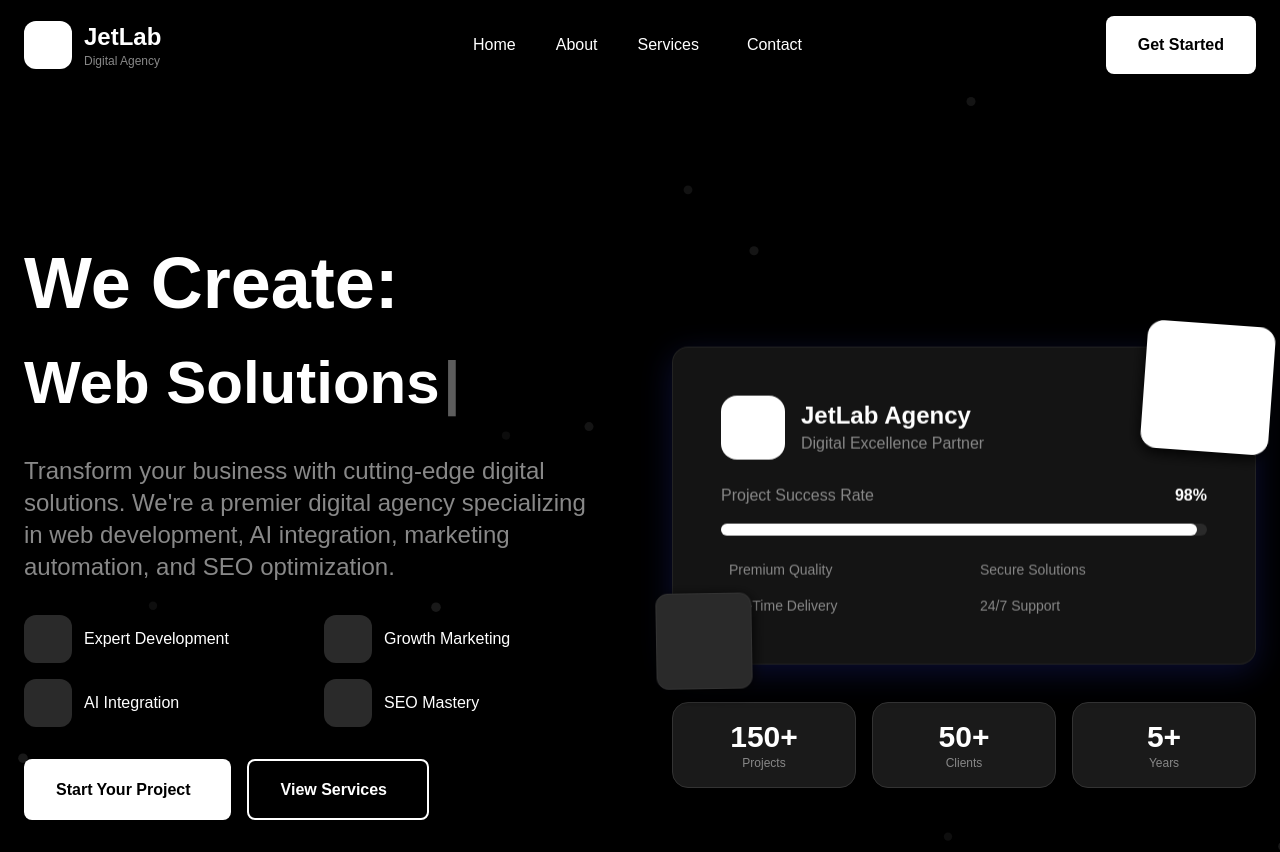
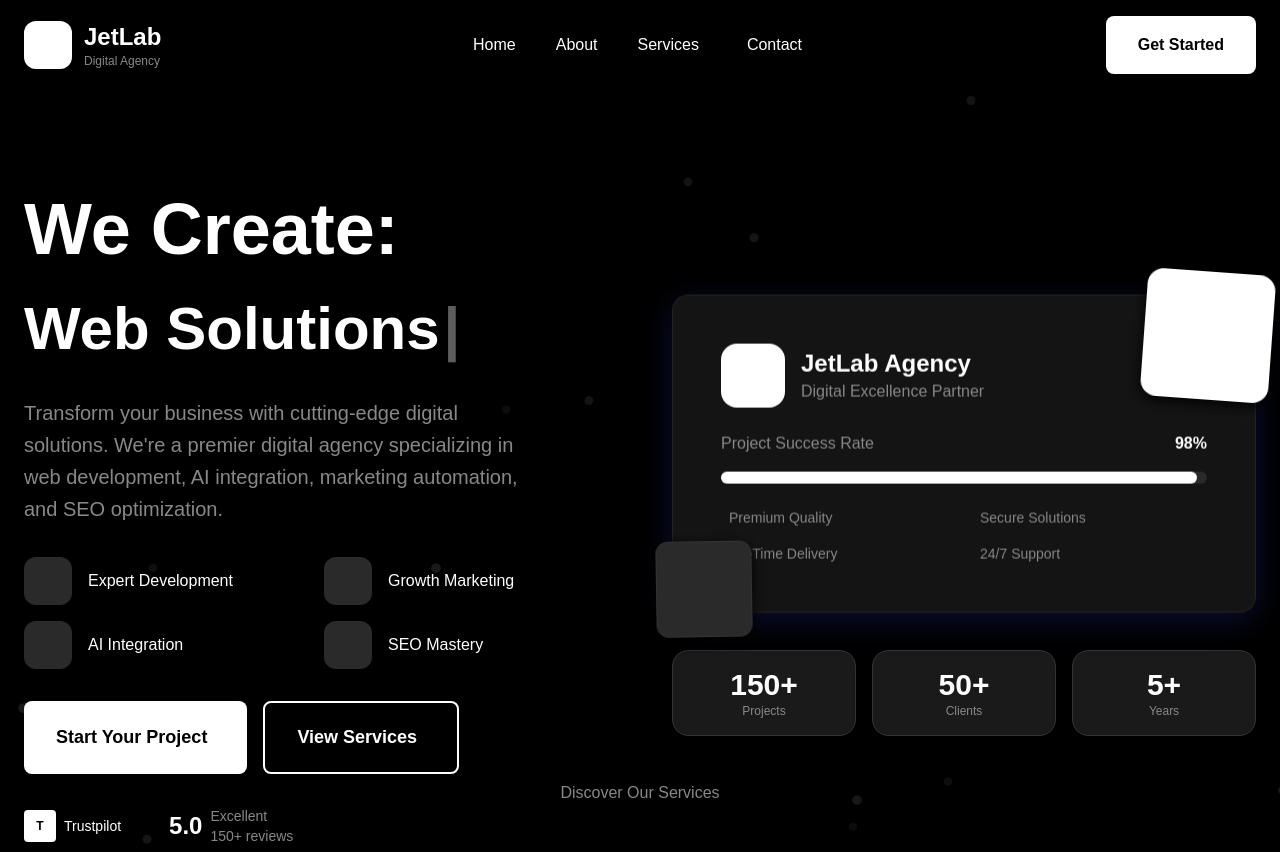
Before and after one commit to configfig/jetlab-frontend, a React (Create React App) app: page / in a window 1280 px wide. Shown: the top 852 px of the page. Built offline with nearby package versions, Linux system fonts and the light colour scheme.

Commit message:
Quick update

```diff
--- a/src/components/Hero.jsx
+++ b/src/components/Hero.jsx
@@ -84,7 +84,7 @@
 
   return (
     <>
-      <section id="hero" ref={ref} className="relative min-h-screen bg-dark overflow-hidden pt-24 md:pt-20">
+      <section id="hero" ref={ref} className="hero-section">
         {/* Independent Floating Elements Background */}
         <div className="absolute inset-0 pointer-events-none">
           {floatingElements.map((element) => (
@@ -111,7 +111,7 @@
         </div>
 
         {/* Main Content */}
-        <div className="relative z-10 container-custom min-h-screen flex items-center">
+        <div className="relative z-10 container-custom hero-content">
           <div className="grid lg:grid-cols-2 gap-8 lg:gap-16 items-center w-full">
 
             {/* Left Column - Text Content */}
@@ -129,13 +129,13 @@
                 className="space-y-4 lg:space-y-6"
               >
                 <div className="space-y-2 lg:space-y-4">
-                  <h1 className="text-5xl sm:text-6xl lg:text-7xl chakra-bold text-light leading-none">
+                  <h1 className="hero-main-title">
                     We Create:
                   </h1>
                   {/* Fixed width container for typewriter to prevent layout shifts */}
-                  <div className="h-16 sm:h-20 lg:h-24 flex items-center">
+                  <div className="hero-typewriter-container">
                     <div className="w-full min-w-0"> {/* Prevent overflow */}
-                      <span className="text-3xl sm:text-5xl lg:text-6xl chakra-bold text-light whitespace-nowrap overflow-hidden leading-none">
+                      <span className="hero-typewriter-text">
                         {text}
                         <motion.span
                           animate={{ opacity: [1, 0, 1] }}
@@ -149,7 +149,7 @@
                   </div>
                 </div>
 
-                <p className="text-lg sm:text-xl lg:text-2xl text-muted chakra-light leading-relaxed max-w-2xl">
+                <p className="hero-description">
                   Transform your business with cutting-edge digital solutions. We're a premier digital agency specializing in web development, AI integration, marketing automation, and SEO optimization.
                 </p>
               </motion.div>
@@ -159,7 +159,7 @@
                 initial={{ opacity: 0, y: 30 }}
                 animate={inView ? { opacity: 1, y: 0 } : {}}
                 transition={{ duration: 0.4, delay: 0.2 }}
-                className="grid grid-cols-2 gap-3 lg:gap-4"
+                className="hero-features-grid"
               >
                 {[
                   { icon: 'bi-code-slash', text: 'Expert Development' },
@@ -167,11 +167,11 @@
                   { icon: 'bi-robot', text: 'AI Integration' },
                   { icon: 'bi-search', text: 'SEO Mastery' }
                 ].map((feature, index) => (
-                  <div key={index} className="flex items-center space-x-2 lg:space-x-3">
-                    <div className="w-10 h-10 lg:w-12 lg:h-12 bg-dark-600 rounded-xl flex items-center justify-center">
+                  <div key={index} className="hero-feature-item">
+                    <div className="hero-feature-icon">
                       <i className={`${feature.icon} text-light text-lg lg:text-xl`}></i>
                     </div>
-                    <span className="chakra-medium text-light text-sm lg:text-base">{feature.text}</span>
+                    <span className="hero-feature-text">{feature.text}</span>
                   </div>
                 ))}
               </motion.div>
@@ -181,11 +181,11 @@
                 initial={{ opacity: 0, y: 30 }}
                 animate={inView ? { opacity: 1, y: 0 } : {}}
                 transition={{ duration: 0.4, delay: 0.3 }}
-                className="flex flex-col sm:flex-row gap-3 lg:gap-4"
+                className="hero-cta-buttons"
               >
                 <button
                   onClick={() => setShowProjectModal(true)}
-                  className="btn-primary flex items-center justify-center space-x-2 touch-target"
+                  className="btn-primary hero-btn-primary"
                 >
                   <span>Start Your Project</span>
                   <i className="bi bi-arrow-right"></i>
@@ -193,7 +193,7 @@
 
                 <button
                   onClick={() => setShowServicesModal(true)}
-                  className="btn-secondary flex items-center justify-center space-x-2 touch-target"
+                  className="btn-secondary hero-btn-secondary"
                 >
                   <span>View Services</span>
                   <i className="bi bi-play-circle"></i>
@@ -308,15 +308,15 @@
             initial={{ opacity: 0 }}
             animate={inView ? { opacity: 1 } : {}}
             transition={{ duration: 0.4, delay: 1 }}
-            className="absolute bottom-6 lg:bottom-8 left-1/2 transform -translate-x-1/2"
+            className="hero-scroll-indicator"
           >
             <motion.div
               animate={{ y: [0, 10, 0] }}
               transition={{ duration: 2, repeat: Infinity }}
-              className="flex flex-col items-center space-y-2 text-muted cursor-pointer touch-target"
+              className="hero-scroll-content"
               onClick={scrollToServices}
             >
-              <span className="text-sm chakra-medium">Discover Our Services</span>
+              <span className="hero-scroll-text">Discover Our Services</span>
               <i className="bi bi-chevron-down text-light text-xl"></i>
             </motion.div>
           </motion.div>
--- a/src/index.css
+++ b/src/index.css
@@ -440,6 +440,298 @@
   overflow: hidden !important;
 }
 
+/* =============================================================================
+   HERO SECTION STYLES - Optimized for mobile
+   ============================================================================= */
+
+/* Hero Section Container */
+.hero-section {
+  position: relative;
+  min-height: 100vh;
+  min-height: 100dvh;
+  background: #000000;
+  overflow: hidden;
+  padding-top: 80px; /* Reduced for mobile */
+  padding-bottom: 40px;
+  display: flex;
+  align-items: center;
+}
+
+@media (min-width: 768px) {
+  .hero-section {
+    padding-top: 100px;
+    padding-bottom: 60px;
+  }
+}
+
+/* Hero Content Container */
+.hero-content {
+  width: 100%;
+  min-height: calc(100vh - 120px);
+  min-height: calc(100dvh - 120px);
+  display: flex;
+  align-items: center;
+  position: relative;
+}
+
+@media (min-width: 768px) {
+  .hero-content {
+    min-height: calc(100vh - 160px);
+    min-height: calc(100dvh - 160px);
+  }
+}
+
+/* Hero Typography */
+.hero-main-title {
+  font-size: 2.75rem;
+  line-height: 1.1;
+  font-weight: 700;
+  color: #ffffff;
+  font-family: 'Chakra Petch', sans-serif;
+  margin-bottom: 1rem;
+}
+
+@media (min-width: 640px) {
+  .hero-main-title {
+    font-size: 3.75rem;
+  }
+}
+
+@media (min-width: 1024px) {
+  .hero-main-title {
+    font-size: 4.5rem;
+  }
+}
+
+/* Typewriter Container */
+.hero-typewriter-container {
+  height: 3.5rem;
+  display: flex;
+  align-items: center;
+  margin-bottom: 1.5rem;
+}
+
+@media (min-width: 640px) {
+  .hero-typewriter-container {
+    height: 4.5rem;
+    margin-bottom: 2rem;
+  }
+}
+
+@media (min-width: 1024px) {
+  .hero-typewriter-container {
+    height: 5.5rem;
+  }
+}
+
+/* Typewriter Text */
+.hero-typewriter-text {
+  font-size: 2rem;
+  font-weight: 700;
+  color: #ffffff;
+  font-family: 'Chakra Petch', sans-serif;
+  white-space: nowrap;
+  overflow: hidden;
+  line-height: 1.1;
+}
+
+@media (min-width: 640px) {
+  .hero-typewriter-text {
+    font-size: 3rem;
+  }
+}
+
+@media (min-width: 1024px) {
+  .hero-typewriter-text {
+    font-size: 3.75rem;
+  }
+}
+
+/* Hero Description */
+.hero-description {
+  font-size: 1rem;
+  line-height: 1.6;
+  color: #888888;
+  font-weight: 300;
+  font-family: 'Chakra Petch', sans-serif;
+  max-width: 100%;
+  margin-bottom: 2rem;
+}
+
+@media (min-width: 640px) {
+  .hero-description {
+    font-size: 1.125rem;
+    max-width: 90%;
+  }
+}
+
+@media (min-width: 1024px) {
+  .hero-description {
+    font-size: 1.25rem;
+    max-width: 85%;
+  }
+}
+
+/* Hero Features Grid */
+.hero-features-grid {
+  display: grid;
+  grid-template-columns: repeat(2, 1fr);
+  gap: 0.75rem;
+  margin-bottom: 2rem;
+}
+
+@media (min-width: 1024px) {
+  .hero-features-grid {
+    gap: 1rem;
+    margin-bottom: 2.5rem;
+  }
+}
+
+/* Hero Feature Item */
+.hero-feature-item {
+  display: flex;
+  align-items: center;
+  space-x: 0.75rem;
+  gap: 0.75rem;
+}
+
+@media (min-width: 1024px) {
+  .hero-feature-item {
+    gap: 1rem;
+  }
+}
+
+/* Hero Feature Icon */
+.hero-feature-icon {
+  width: 2.5rem;
+  height: 2.5rem;
+  background-color: #2a2a2a;
+  border-radius: 0.75rem;
+  display: flex;
+  align-items: center;
+  justify-content: center;
+  flex-shrink: 0;
+}
+
+@media (min-width: 1024px) {
+  .hero-feature-icon {
+    width: 3rem;
+    height: 3rem;
+  }
+}
+
+/* Hero Feature Text */
+.hero-feature-text {
+  font-family: 'Chakra Petch', sans-serif;
+  font-weight: 500;
+  color: #ffffff;
+  font-size: 0.875rem;
+  line-height: 1.2;
+}
+
+@media (min-width: 1024px) {
+  .hero-feature-text {
+    font-size: 1rem;
+  }
+}
+
+/* Hero CTA Buttons */
+.hero-cta-buttons {
+  display: flex;
+  flex-direction: column;
+  gap: 1rem;
+  margin-bottom: 2rem;
+  width: 100%;
+}
+
+@media (min-width: 640px) {
+  .hero-cta-buttons {
+    flex-direction: row;
+    gap: 1rem;
+    margin-bottom: 2.5rem;
+  }
+}
+
+/* Hero Buttons */
+.hero-btn-primary,
+.hero-btn-secondary {
+  display: flex;
+  align-items: center;
+  justify-content: center;
+  gap: 0.5rem;
+  padding: 1rem 1.5rem;
+  border-radius: 0.5rem;
+  font-weight: 600;
+  font-family: 'Chakra Petch', sans-serif;
+  transition: all 0.3s ease;
+  min-height: 48px;
+  font-size: 1rem;
+  width: 100%;
+}
+
+@media (min-width: 640px) {
+  .hero-btn-primary,
+  .hero-btn-secondary {
+    width: auto;
+    flex: 1;
+  }
+}
+
+@media (min-width: 1024px) {
+  .hero-btn-primary,
+  .hero-btn-secondary {
+    padding: 1.25rem 2rem;
+    font-size: 1.125rem;
+    flex: none;
+  }
+}
+
+/* Hero Scroll Indicator */
+.hero-scroll-indicator {
+  position: absolute;
+  bottom: 1rem;
+  left: 50%;
+  transform: translateX(-50%);
+  z-index: 10;
+}
+
+@media (min-width: 1024px) {
+  .hero-scroll-indicator {
+    bottom: 2rem;
+  }
+}
+
+/* Hero Scroll Content */
+.hero-scroll-content {
+  display: flex;
+  flex-direction: column;
+  align-items: center;
+  gap: 0.5rem;
+  color: #888888;
+  cursor: pointer;
+  transition: color 0.3s ease;
+  min-height: 44px;
+  padding: 0.5rem;
+}
+
+.hero-scroll-content:hover {
+  color: #ffffff;
+}
+
+/* Hero Scroll Text */
+.hero-scroll-text {
+  font-size: 0.875rem;
+  font-weight: 500;
+  font-family: 'Chakra Petch', sans-serif;
+  text-align: center;
+}
+
+@media (min-width: 1024px) {
+  .hero-scroll-text {
+    font-size: 1rem;
+  }
+}
+
 /* App loading state */
 body.app-loaded .fade-in-up {
   animation: fadeIn 0.6s ease-out;
```
